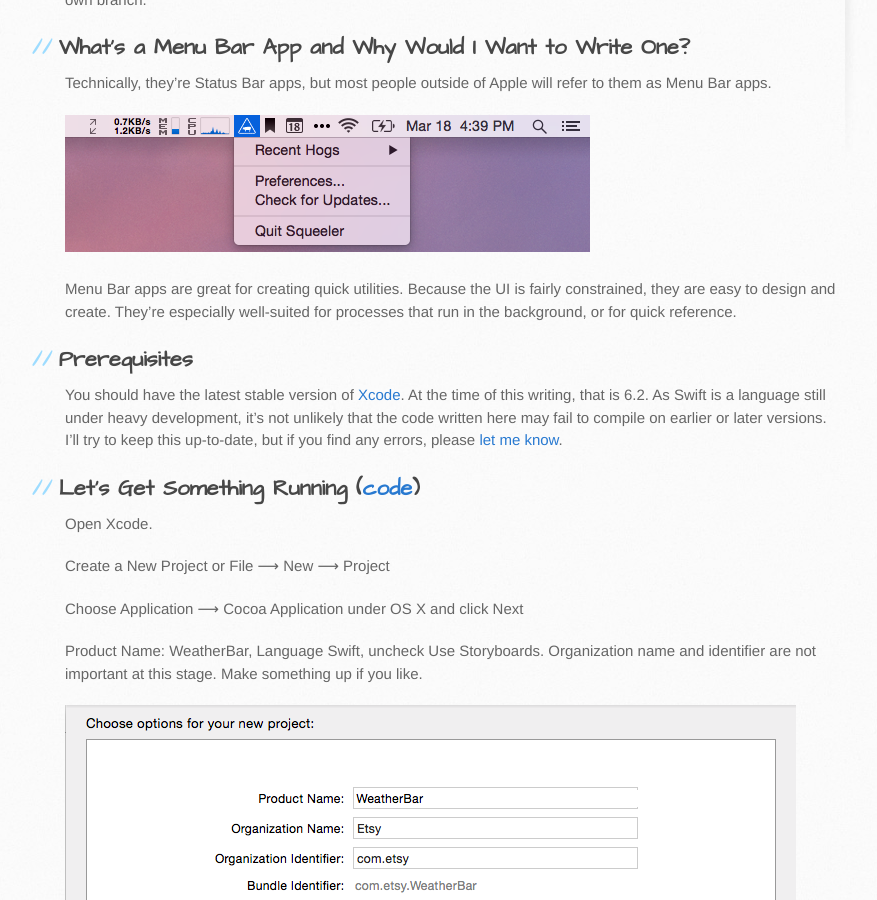
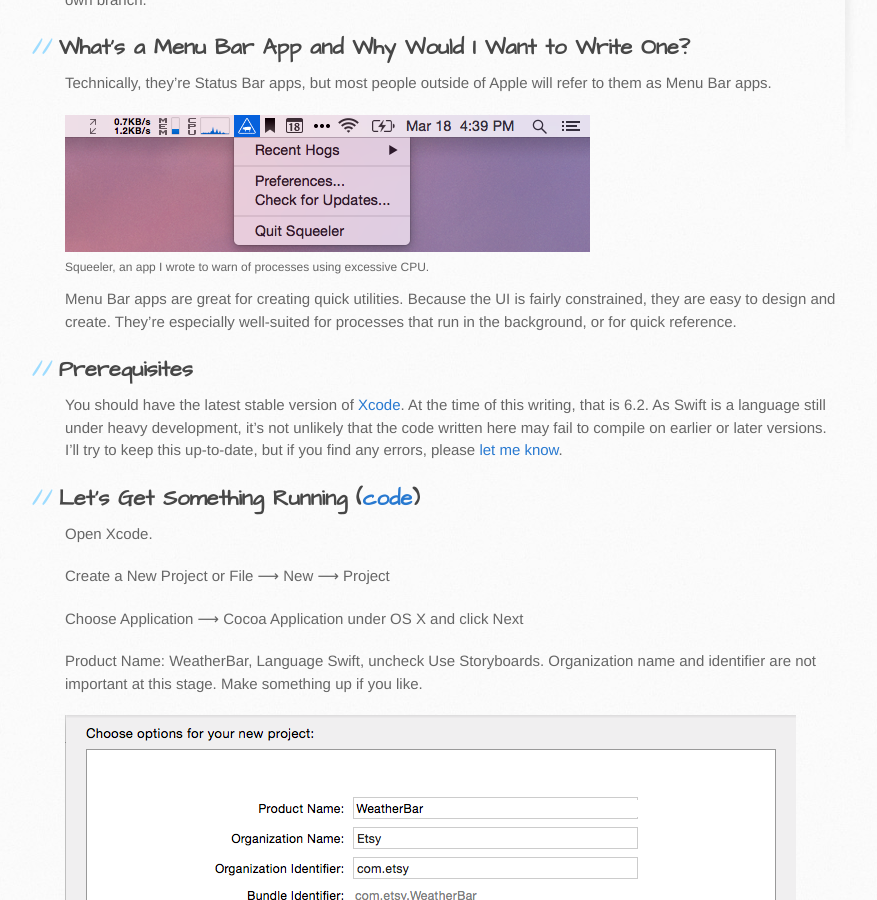
Before and after one commit to bgreenlee/WeatherBar, a Jekyll site: the page built from index.md, in a window 1280 px wide and 900 px high, scrolled down 618 px. Shown: the whole window, without its empty margins (75-952 px from the left). Built offline with Jekyll 4.4.1, drawn with Linux system fonts in a browser that asks for light colours; Markdown is read by kramdown in place of the engine named in the settings.

```diff
--- a/_config.yml
+++ b/_config.yml
@@ -1,3 +1,3 @@
 highlighter: pygments
-markdown: redcarpet
+markdown: rdiscount
 exclude: ["WeatherBar.xcodeproj"]
--- a/index.md
+++ b/index.md
@@ -14,7 +14,7 @@ The complete code can be found at https://github.etsycorp.com/bgreenlee/WeatherB
 
 Technically, they're Status Bar apps, but most people outside of Apple will refer to them as Menu Bar apps.
 
-![](assets/squeeler.png)
+{% include image.html url="assets/squeeler.png" description="Squeeler, an app I wrote to warn of processes using excessive CPU." %}
 
 Menu Bar apps are great for creating quick utilities. Because the UI is fairly constrained, they are easy to design and create. They're especially well-suited for processes that run in the background, or for quick reference.
 
```
Also changed, not shown: 1 other file.
